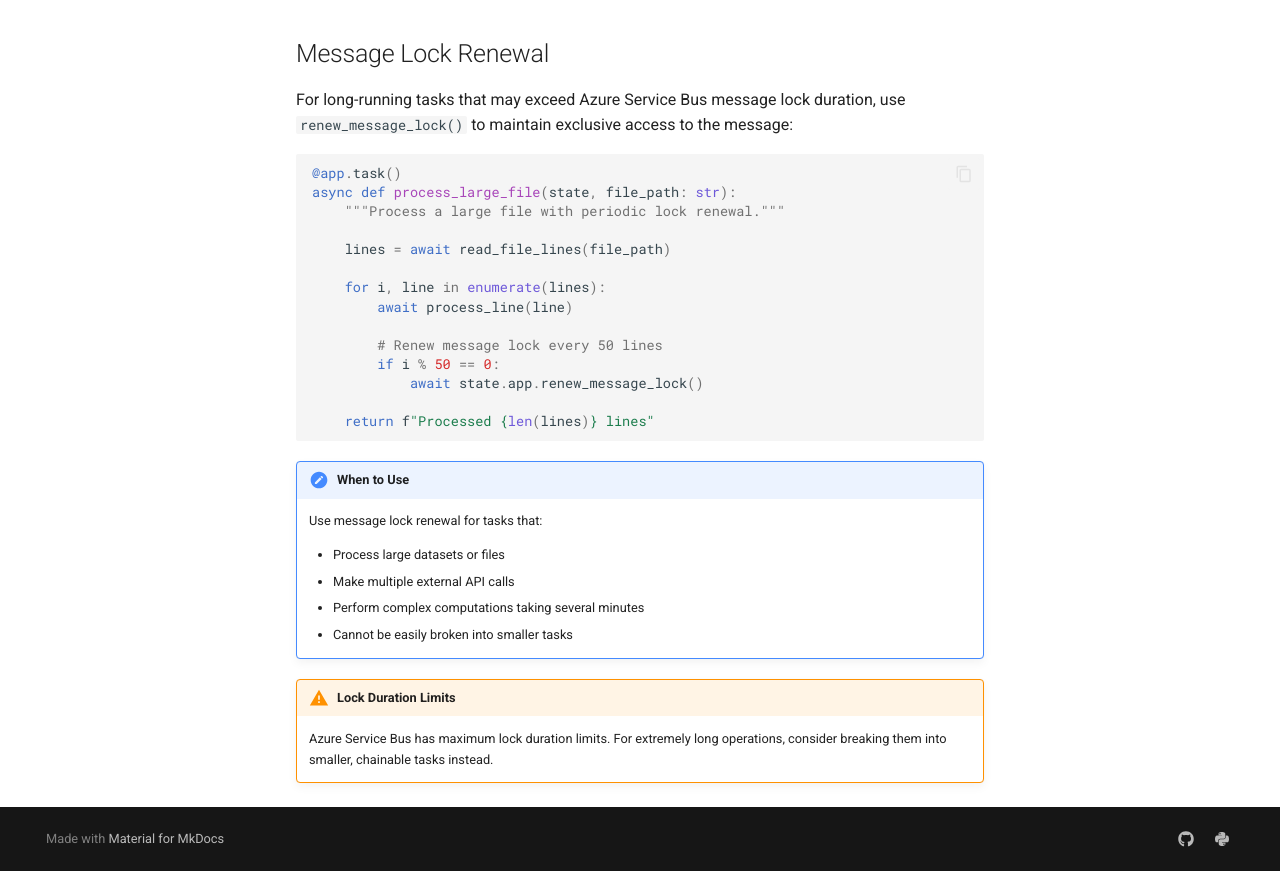
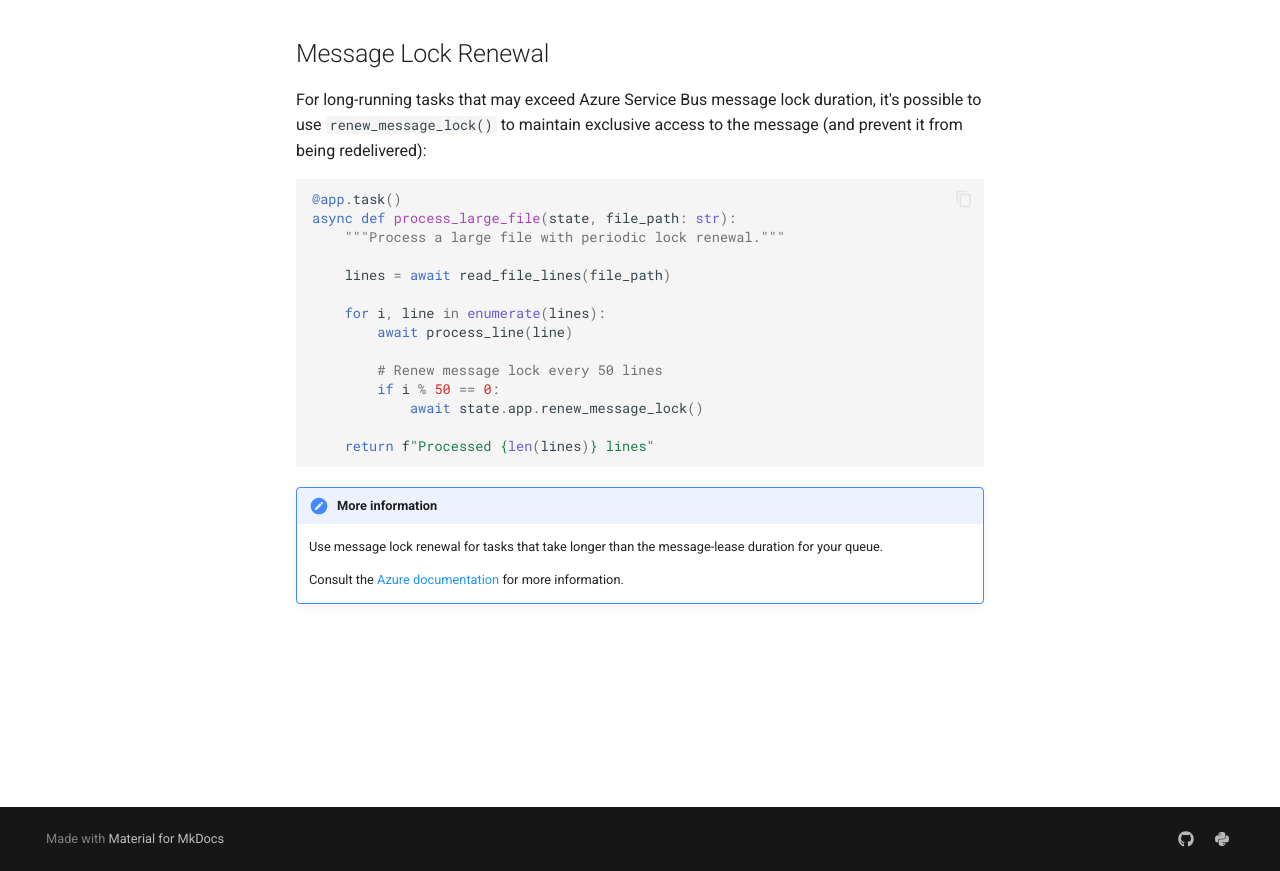
Before and after one commit to MulliganFunding/boilermaker-servicebus, an MkDocs documentation site: the page built from docs/api-reference/app.md, in a window 1280 px wide and 1203 px high, cut to the strip 332-1203 px from the top of the window. Built offline with MkDocs 1.6.1 and Material for MkDocs 9.7.7, drawn with Linux system fonts in a browser that asks for light colours; comment, search, counter and statistics services are not loaded.

Commit message:
add more accurate info on lock renews

````diff
--- a/docs/api-reference/app.md
+++ b/docs/api-reference/app.md
@@ -8,7 +8,7 @@
 
 ## Message Lock Renewal
 
-For long-running tasks that may exceed Azure Service Bus message lock duration, use `renew_message_lock()` to maintain exclusive access to the message:
+For long-running tasks that may exceed Azure Service Bus message lock duration, it's possible to use `renew_message_lock()` to maintain exclusive access to the message (and prevent it from being redelivered):
 
 ```python
 @app.task()
@@ -27,13 +27,7 @@ async def process_large_file(state, file_path: str):
     return f"Processed {len(lines)} lines"
 ```
 
-!!! note "When to Use"
-    Use message lock renewal for tasks that:
+!!! note "More information"
+    Use message lock renewal for tasks that take longer than the message-lease duration for your queue.
 
-    - Process large datasets or files
-    - Make multiple external API calls
-    - Perform complex computations taking several minutes
-    - Cannot be easily broken into smaller tasks
-
-!!! warning "Lock Duration Limits"
-    Azure Service Bus has maximum lock duration limits. For extremely long operations, consider breaking them into smaller, chainable tasks instead.
+    Consult the [Azure documentation](https://learn.microsoft.com/en-us/azure/service-bus-messaging/message-transfers-locks-settlement#peeklock) for more information.
````
Also changed, not shown: docs/guides/error-handling.md (+5 -0 lines).
